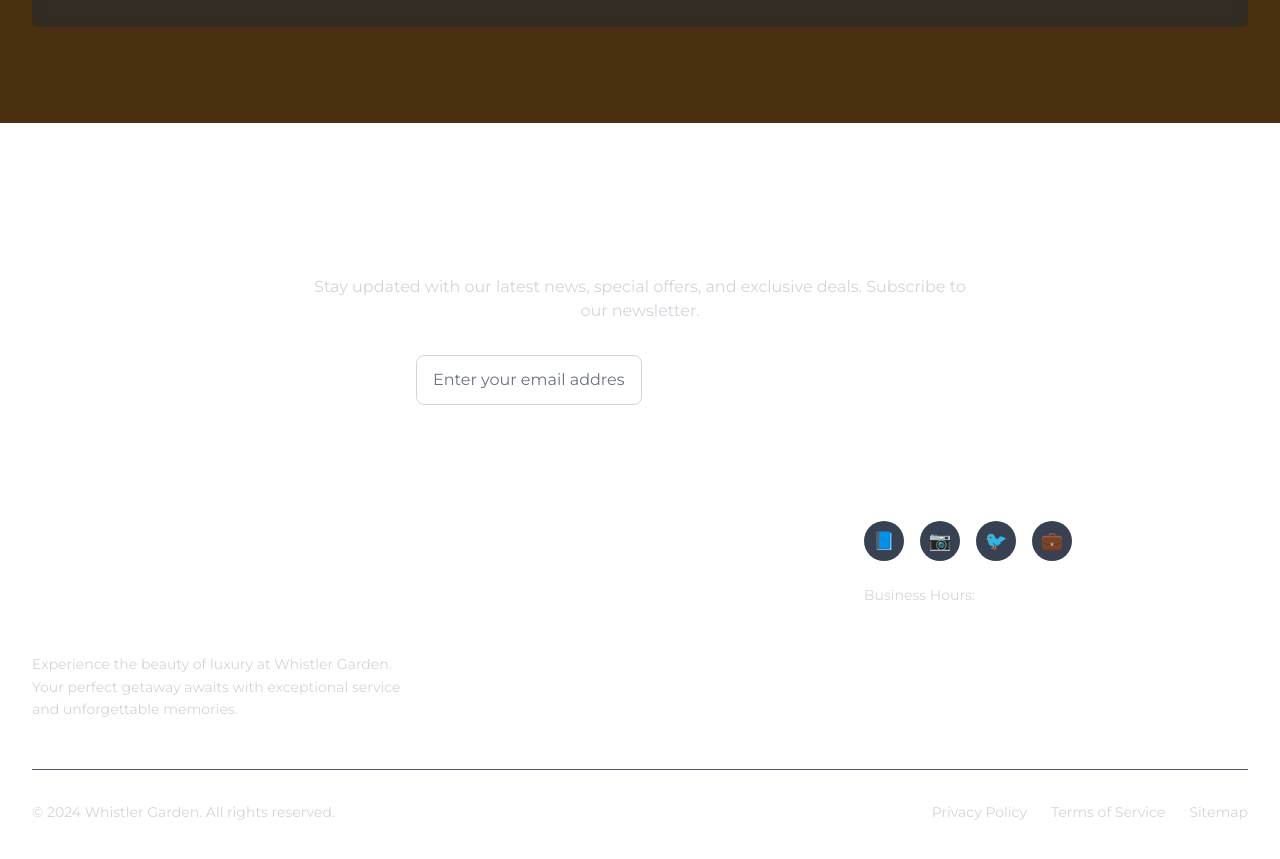
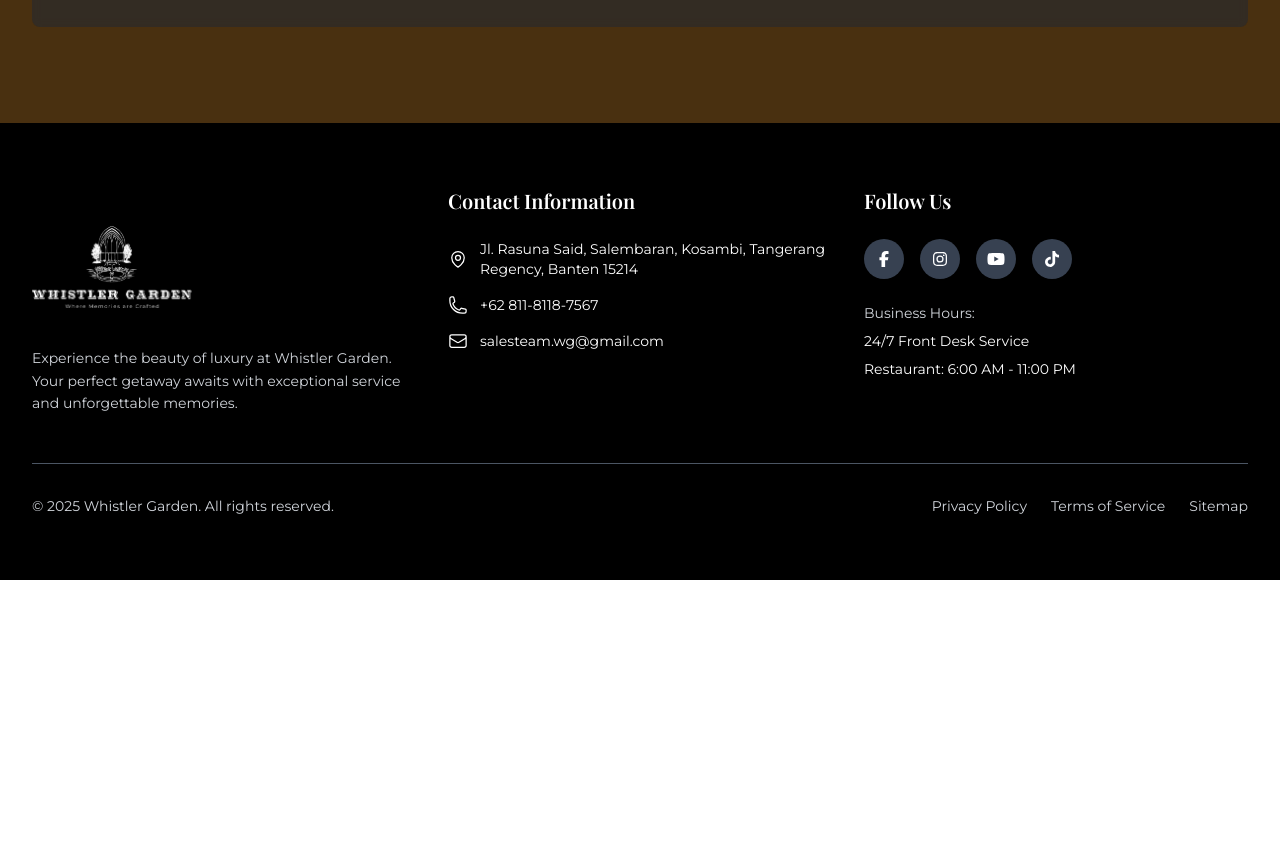
Before and after one commit to arungpisyadi/whistlergarden, a Next.js app: page / in a window 1280 px wide. Shown: the part 5520-6379 px from the top of the page. After the commit the page ends 6100 px from the top, so only its background shows below. Built offline with nearby package versions, Linux system fonts and the light colour scheme.

Commit message:
chore: update footer.

```diff
--- a/components/layout/Footer.tsx
+++ b/components/layout/Footer.tsx
@@ -3,6 +3,13 @@
 import { useState } from 'react'
 import { Button } from '@/components/ui/Button'
 import { Input } from '@/components/ui/Input'
+import { FontAwesomeIcon } from '@fortawesome/react-fontawesome'
+import {
+  faFacebookF,
+  faInstagram,
+  faYoutube,
+  faTiktok
+} from '@fortawesome/free-brands-svg-icons'
 import {
   MapPinIcon,
   PhoneIcon,
@@ -34,17 +41,17 @@ const Footer = ({ className }: FooterProps) => {
   }
 
   const socialLinks = [
-    { name: 'Facebook', icon: '📘', href: '#' },
-    { name: 'Instagram', icon: '📷', href: '#' },
-    { name: 'Twitter', icon: '🐦', href: '#' },
-    { name: 'LinkedIn', icon: '💼', href: '#' }
+    { name: 'Facebook', icon: faFacebookF, href: '#' },
+    { name: 'Instagram', icon: faInstagram, href: '#' },
+    { name: 'YouTube', icon: faYoutube, href: '#' },
+    { name: 'TikTok', icon: faTiktok, href: '#' }
   ]
 
   return (
-    <footer className={`bg-primary-500 text-white ${className}`}>
-      <div className="container-custom section-padding">
+    <footer className={`bg-black text-white ${className}`}>
+      <div className="container-custom py-16">
         {/* Newsletter Section */}
-        <div className="text-center mb-16">
+        {/* <div className="text-center mb-16">
           <h3 className="font-playfair text-3xl md:text-4xl font-semibold mb-4">
             NEWS AND OFFERS FROM US
           </h3>
@@ -72,20 +79,19 @@ const Footer = ({ className }: FooterProps) => {
               </Button>
             </div>
           </form>
-        </div>
+        </div> */}
 
         {/* Main Footer Content */}
         <div className="grid grid-cols-1 md:grid-cols-2 lg:grid-cols-3 gap-8 mb-12">
           {/* Hotel Logo & Info */}
           <div className="text-center lg:text-left">
-            <div className="flex justify-center lg:justify-start mb-6">
+            <div className="flex justify-center lg:justify-start mb-6 md:mb-0">
               <div className="flex flex-col items-center lg:items-start">
-                <div className="w-20 h-20 bg-accent-gold rounded-full flex items-center justify-center mb-4">
-                  <span className="font-playfair font-bold text-2xl text-white">W</span>
-                </div>
-                <div className="font-playfair text-2xl font-bold text-accent-gold">
-                  WHISTLER<br />GARDEN
-                </div>
+                <img
+                  src="/images/logos/Logo-Whistler-Garden_white_HD.png"
+                  alt="Whistler Garden Logo"
+                  className="w-40 h-40 object-contain mb-4 md:mb-0"
+                />
               </div>
             </div>
             <p className="text-gray-300 text-sm leading-relaxed">
@@ -101,19 +107,19 @@ const Footer = ({ className }: FooterProps) => {
             <div className="space-y-4 text-sm">
               <div className="flex items-center justify-center lg:justify-start space-x-3">
                 <MapPinIcon className="h-5 w-5 text-accent-gold flex-shrink-0" />
-                <span>JALAN WHISTLER GARDEN, BALI, INDONESIA</span>
+                <span>Jl. Rasuna Said, Salembaran, Kosambi, Tangerang Regency, Banten 15214</span>
               </div>
               <div className="flex items-center justify-center lg:justify-start space-x-3">
                 <PhoneIcon className="h-5 w-5 text-accent-gold flex-shrink-0" />
-                <span>+62 361 123 4567</span>
+                <span>+62 811-8118-7567</span>
               </div>
-              <div className="flex items-center justify-center lg:justify-start space-x-3">
+              {/* <div className="flex items-center justify-center lg:justify-start space-x-3">
                 <GlobeAltIcon className="h-5 w-5 text-accent-gold flex-shrink-0" />
                 <span>WHISTLERGARDEN.COM</span>
-              </div>
+              </div> */}
               <div className="flex items-center justify-center lg:justify-start space-x-3">
                 <EnvelopeIcon className="h-5 w-5 text-accent-gold flex-shrink-0" />
-                <span>INFO@WHISTLERGARDEN.COM</span>
+                <span>salesteam.wg@gmail.com</span>
               </div>
             </div>
           </div>
@@ -131,7 +137,10 @@ const Footer = ({ className }: FooterProps) => {
                   className="w-10 h-10 bg-gray-700 hover:bg-accent-gold rounded-full flex items-center justify-center transition-colors duration-200"
                   aria-label={social.name}
                 >
-                  <span className="text-lg">{social.icon}</span>
+                  <FontAwesomeIcon
+                    icon={social.icon}
+                    className="w-4 h-4"
+                  />
                 </a>
               ))}
             </div>
@@ -147,7 +156,7 @@ const Footer = ({ className }: FooterProps) => {
         <div className="border-t border-gray-600 pt-8">
           <div className="flex flex-col md:flex-row justify-between items-center space-y-4 md:space-y-0">
             <div className="text-sm text-gray-300">
-              © 2024 Whistler Garden. All rights reserved.
+              © 2025 Whistler Garden. All rights reserved.
             </div>
             <div className="flex space-x-6 text-sm">
               <a href="#" className="text-gray-300 hover:text-accent-gold transition-colors duration-200">
```
